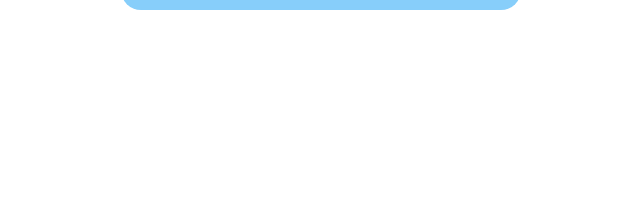
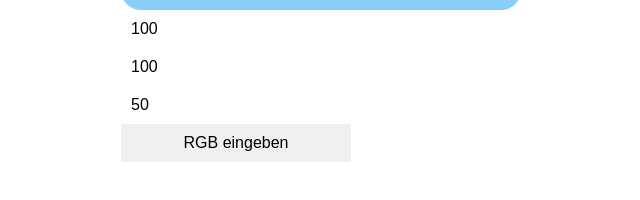
Before and after one commit to JanaR-bit/ToDo, a plain HTML site: page index.html in a window 1280 px wide. Shown: the part 346-546 px from the top of the page, without its empty margins (327-967 px from the left). Drawn offline with Linux system fonts and the light colour scheme.

Commit message:
erstellen der RGB eingabe

```diff
--- a/function.js
+++ b/function.js
@@ -53,3 +53,11 @@ function newElement() {
     }
   }
 }
+
+//Ermöglicht es, die Hintergrundfarbe zu bestimmen
+function rgbfarben() {
+  var rot= document.form.rfeld.value;
+  var gruen = document.form.gfeld.value;
+  var blau = document.form.bfeld.value;
+  document.getElementsByTagName("body")[0].style.backgroundColor = "rgb("+ rot +"%,"+ gruen +"%, " +blau+"%)";
+  }
--- a/index.html
+++ b/index.html
@@ -27,5 +27,14 @@
       <ul id="myUL">
       </ul>
   </div>
+
+  <form name="form">
+    <input type="text" name="rfeld" size="5" value="100">
+    <input type="text" name="gfeld" size="5" value="100">
+    <input type="text" name="bfeld" size="5" value="50">
+    <input type="button" value="RGB eingeben" onclick="rgbfarben()">
+  </form>
+
+
   </body>
 </html>
```
